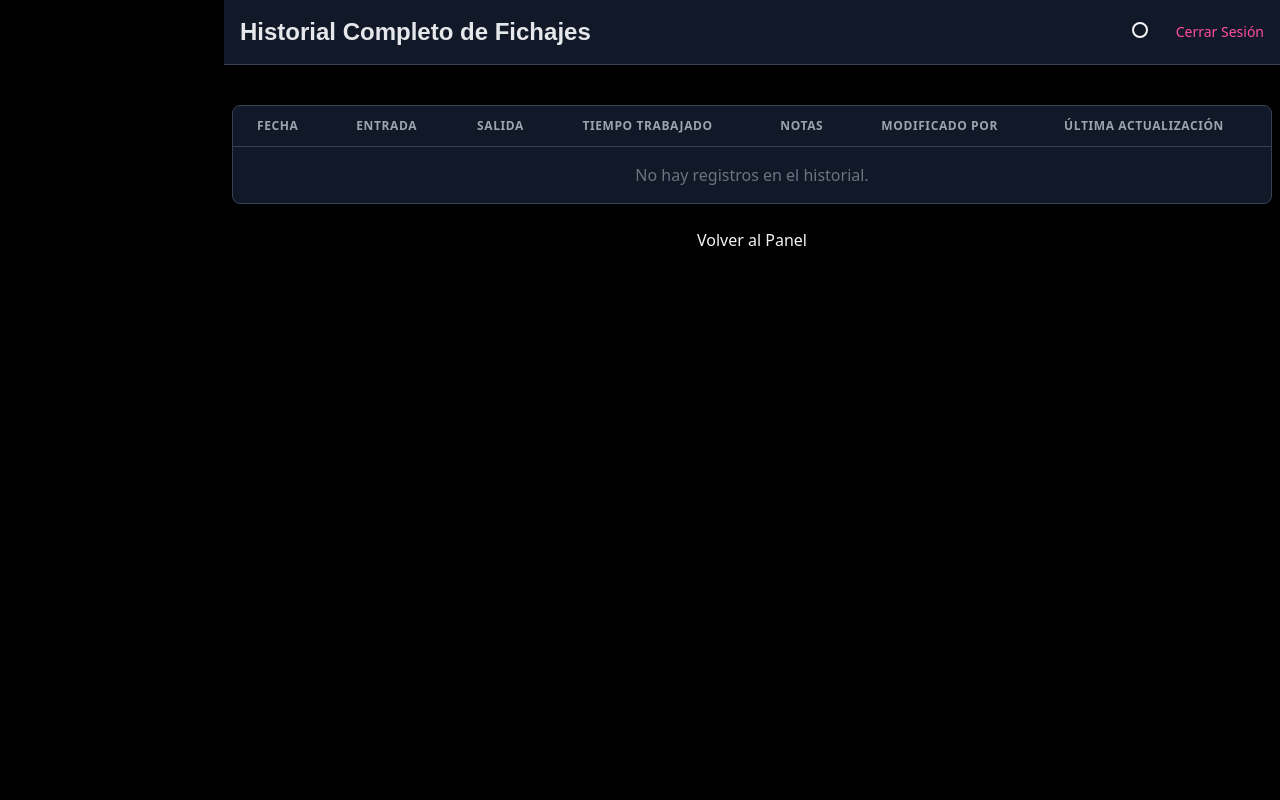
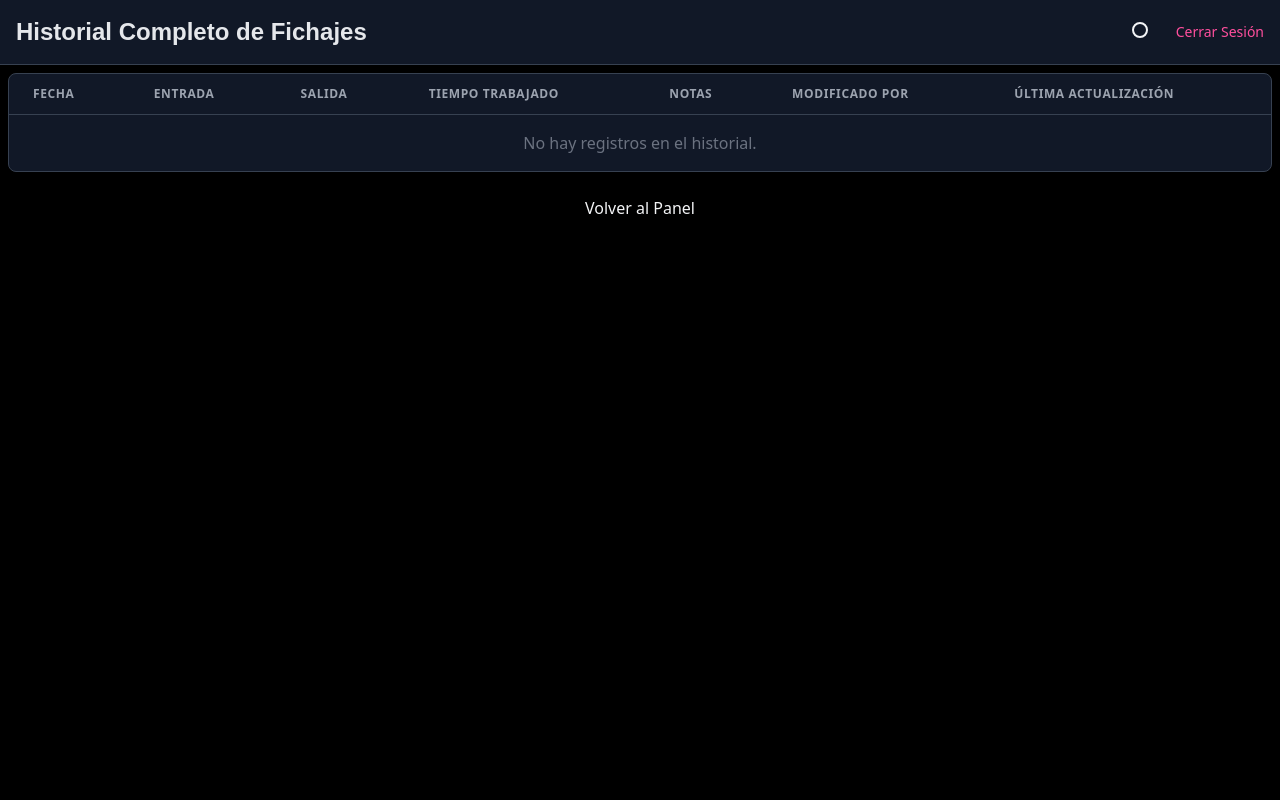
Before and after one commit to chemaferfil/TimeTracker, a Flask app: page /history in a window 1280 px wide. Run offline with Flask 3, Linux system fonts and the light colour scheme; a user stored in the database is signed in; data that the repository does not hold is empty; some libraries are stand-ins or nearby versions.

Commit message:
Update base.html

```diff
--- a/src/templates/base.html
+++ b/src/templates/base.html
@@ -73,7 +73,8 @@
     {% endif %}
 
     <!-- Contenido principal -->
-    <div class="flex-1 flex flex-col ml-0 md:ml-56 transition-all duration-300 ease-in-out">
+    <!-- Quitamos md:ml-56 para que en escritorio no haya hueco artificial junto a la sidebar -->
+    <div class="flex-1 flex flex-col ml-0 transition-all duration-300 ease-in-out">
 
       <!-- Topbar -->
       <header class="bg-white dark:bg-gray-900 px-4 py-3 border-b border-gray-200 dark:border-gray-700 flex items-center justify-between">
@@ -109,9 +110,9 @@
         </div>
       </header>
 
-      <div class="p-4">
-
-      </div>
+      <!-- Eliminado: div espaciador que añadía aire extra
+      <div class="p-4"></div>
+      -->
 
       <main class="flex-1 p-2 overflow-auto">
         {% block content %}{% endblock %}
```
